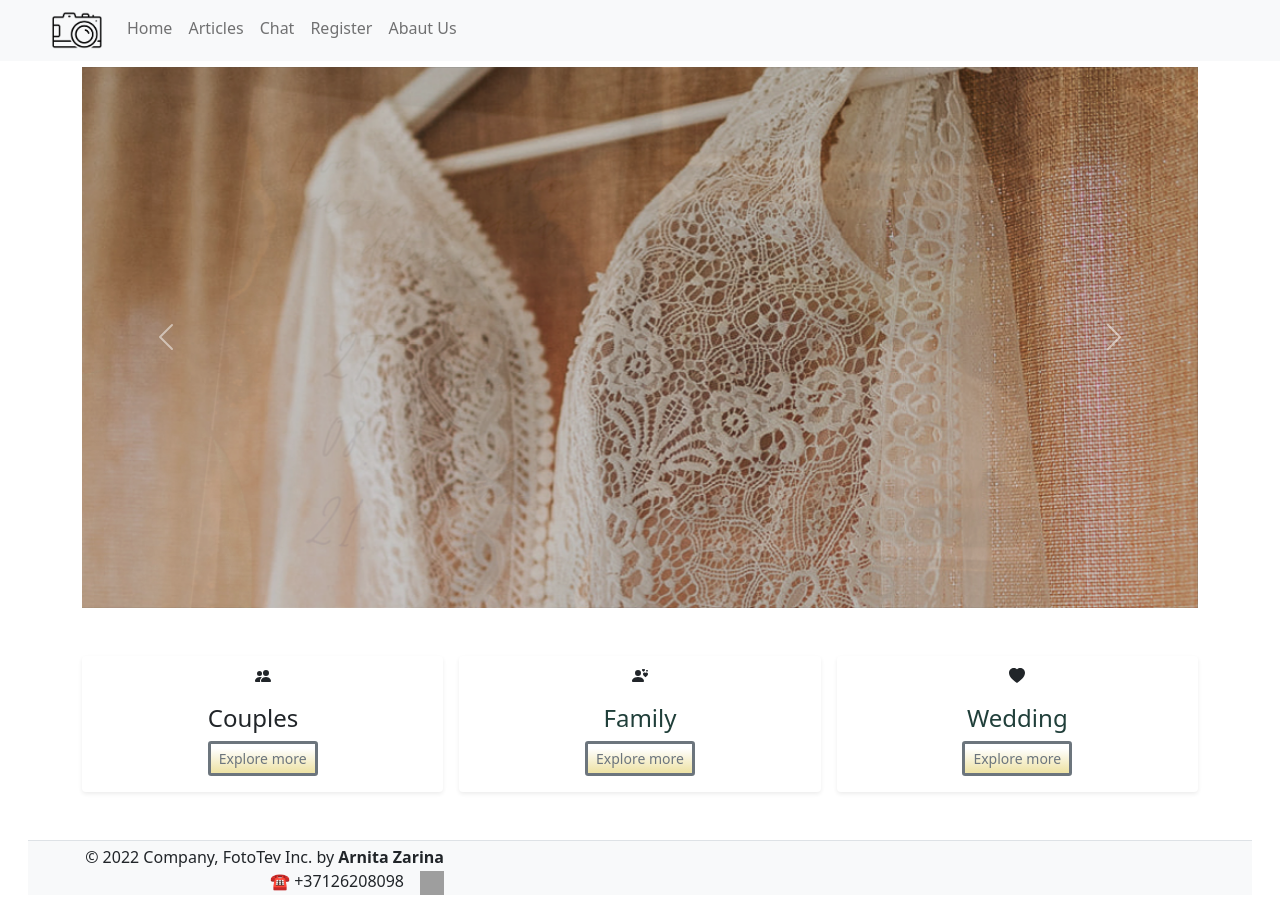
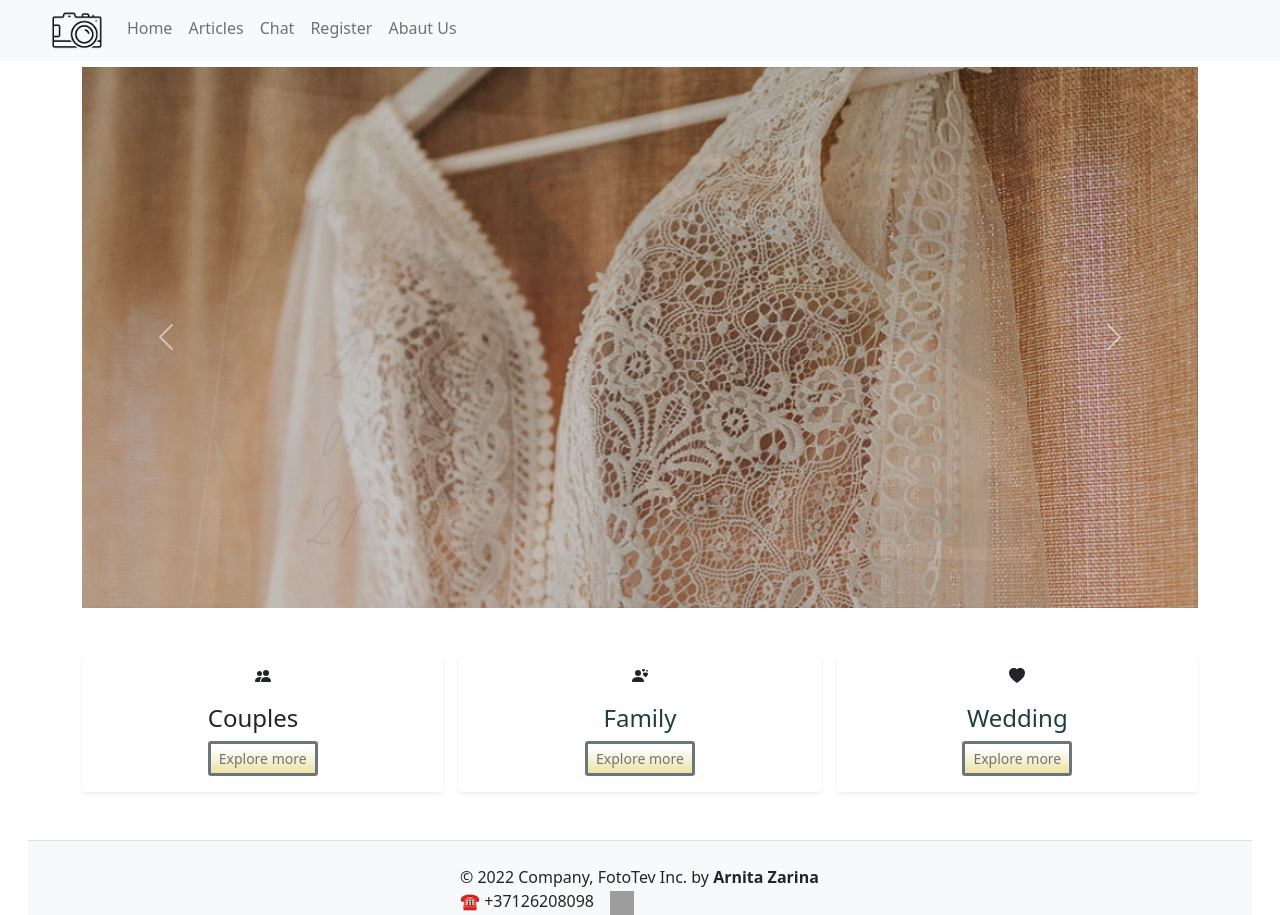
Before and after one commit to ArnitaZ/final_work, a React (Create React App) app: page / in a window 1280 px wide. Built offline with nearby package versions, Linux system fonts and the light colour scheme; grey boxes are pictures that could not be loaded.

Commit message:
Update Footer.js
CSS

```diff
--- a/src/Components/Footer.js
+++ b/src/Components/Footer.js
@@ -2,9 +2,11 @@ import { Link } from "react-router-dom";
 
 function Footer() {
   return (
-    <footer className="footer-expand-lg mx-3 border-top bg-light">
-      <div className="row">
-        <ul className="nav col-md-4 justify-content-end list-unstyled d-flex mx-4 mt-1">
+    <footer className="footer-expand-lg mx-3 border-top bg-light align-items-center justify-content-center">
+      <div className="row align-items-center justify-content-center">
+        <div className="col-2"></div>
+        <div className="col-4">
+          <ul className="nav list-unstyled d-flex mt-4">
             <li className="ms-3">
               © 2022 Company, FotoTev Inc. by<strong> Arnita Zarina </strong>
             </li>
@@ -25,6 +27,8 @@ function Footer() {
             </li>
           </ul>
         </div>
+        <div className="col-2"></div>
+      </div>
     </footer>
   );
 }
```
Lines whose indentation alone changed are shown as unchanged.
